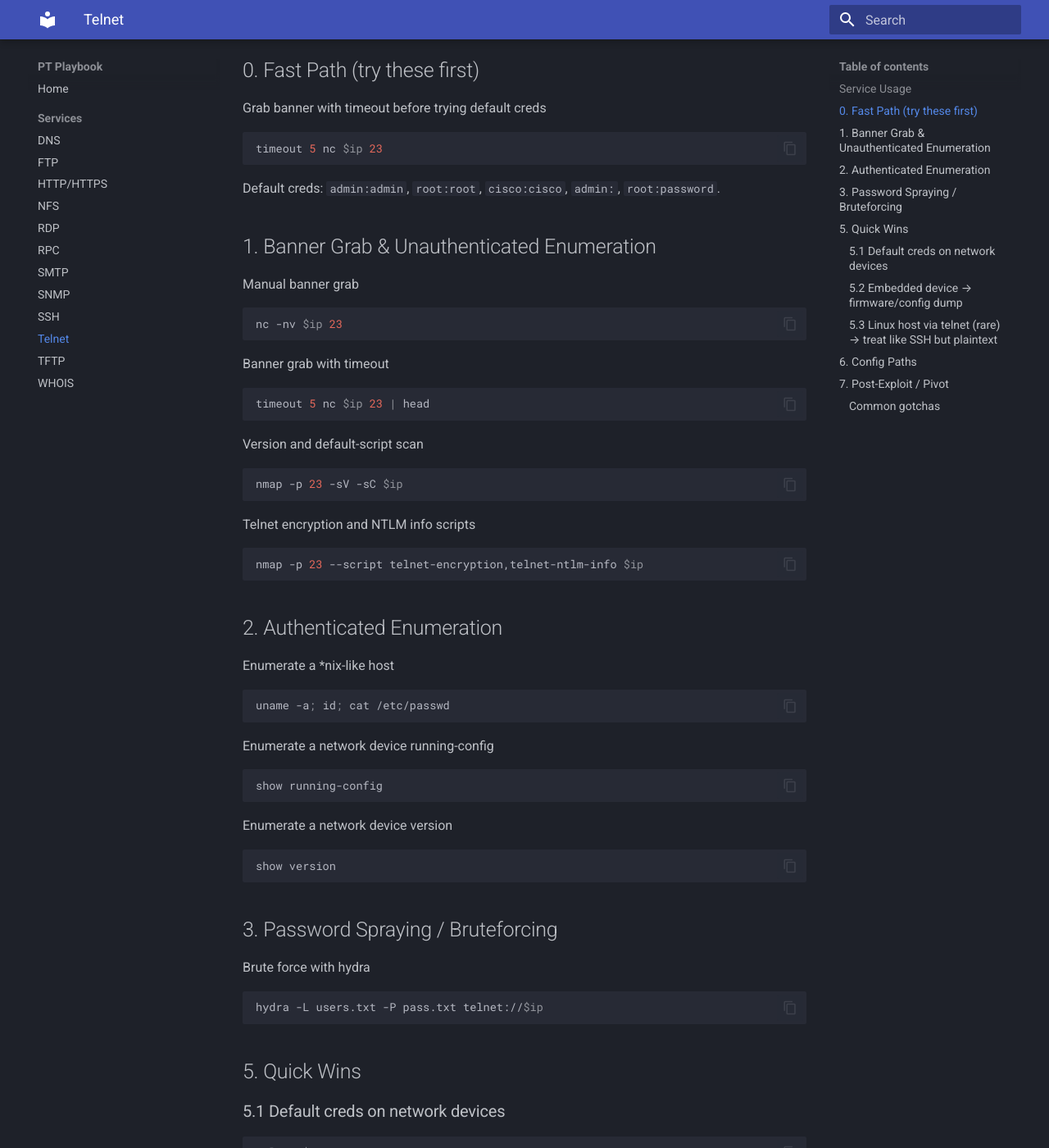
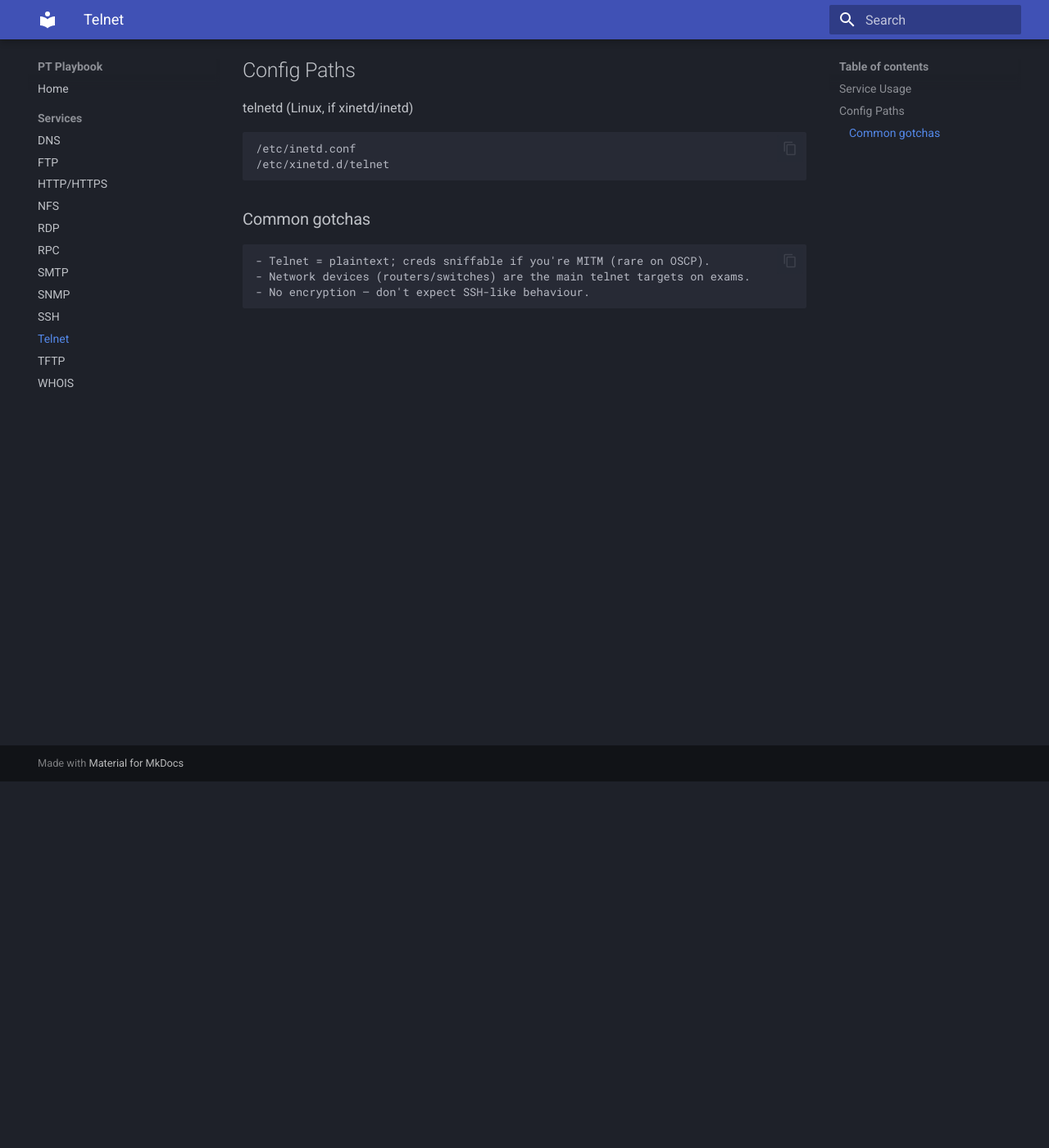
Before and after one commit to stafford-m/pt-playbook, an MkDocs documentation site: the page built from docs/services/telnet.md, in a window 1280 px wide and 1400 px high, scrolled down 447 px. Shown: the whole window at 82% size. Built offline with MkDocs 1.6.1 and Material for MkDocs 9.7.7, drawn with Linux system fonts in a browser that asks for light colours; some of the changed text lies outside the part shown.

Commit message:
fix telnet

````diff
--- a/docs/services/telnet.md
+++ b/docs/services/telnet.md
@@ -13,75 +13,7 @@ Connect with nc
 nc -nv $ip 23
 ```
 
-## 0. Fast Path (try these first)
-
-Grab banner with timeout before trying default creds
-```bash
-timeout 5 nc $ip 23
-```
-Default creds: `admin:admin`, `root:root`, `cisco:cisco`, `admin:`, `root:password`.
-
-## 1. Banner Grab & Unauthenticated Enumeration
-
-Manual banner grab
-```bash
-nc -nv $ip 23
-```
-Banner grab with timeout
-```bash
-timeout 5 nc $ip 23 | head
-```
-Version and default-script scan
-```bash
-nmap -p 23 -sV -sC $ip
-```
-Telnet encryption and NTLM info scripts
-```bash
-nmap -p 23 --script telnet-encryption,telnet-ntlm-info $ip
-```
-
-## 2. Authenticated Enumeration
-
-Enumerate a *nix-like host
-```bash
-uname -a; id; cat /etc/passwd
-```
-Enumerate a network device running-config
-```bash
-show running-config
-```
-Enumerate a network device version
-```bash
-show version
-```
-
-## 3. Password Spraying / Bruteforcing
-
-Brute force with hydra
-```bash
-hydra -L users.txt -P pass.txt telnet://$ip
-```
-
-## 5. Quick Wins
-
-### 5.1 Default creds on network devices
-```bash
-telnet $ip
-# cisco:cisco, admin:admin, root:root, admin:(blank), admin:password
-```
-
-### 5.2 Embedded device → firmware/config dump
-```bash
-# after login, dump config for creds/keys/backdoors
-show running-config
-```
-
-### 5.3 Linux host via telnet (rare) → treat like SSH but plaintext
-```bash
-# creds you already have may reuse here
-```
-
-## 6. Config Paths
+## Config Paths
 
 telnetd (Linux, if xinetd/inetd)
 ```text
@@ -89,11 +21,6 @@ telnetd (Linux, if xinetd/inetd)
 /etc/xinetd.d/telnet
 ```
 
-## 7. Post-Exploit / Pivot
-
-- Device creds → try same creds on other services
-- Config dump → find internal IPs, SNMP strings, other creds
-
 ### Common gotchas
 ```text
 - Telnet = plaintext; creds sniffable if you're MITM (rare on OSCP).
````
Also changed, not shown: docs/generic/bruteforcing.md (+6 -0 lines).
